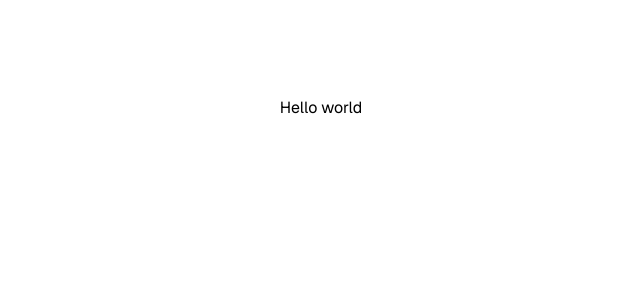
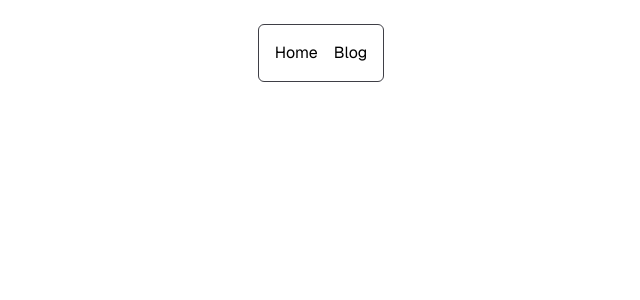
Before and after one commit to arbizen/portfolio, a Next.js app: page / in a window 1280 px wide. Shown: the top 300 px of the page, without its empty margins (319-959 px from the left). Built offline with nearby package versions, Linux system fonts and the light colour scheme.

Commit message:
feat: add header

```diff
--- a/src/app/layout.tsx
+++ b/src/app/layout.tsx
@@ -12,8 +12,8 @@ export default function RootLayout({
     <html lang="en" suppressHydrationWarning>
       <body className={GeistSans.className}>
         <ThemeProvider
+          defaultTheme="light"
           enableSystem
-          defaultTheme="light"
           attribute="class"
           disableTransitionOnChange
         >
--- a/src/app/page.tsx
+++ b/src/app/page.tsx
@@ -1,9 +1,12 @@
-import Image from "next/image";
+import Header from '@/components/header';
+import { Button } from '@/components/ui/button';
 
 export default function Home() {
   return (
-    <main className="flex min-h-screen flex-col items-center justify-between p-24">
-      Hello world
+    <main className="min-h-screen w-full dark:bg-zin-800">
+      <div className="flex w-full justify-center items-center">
+        <Header />
+      </div>
     </main>
   );
 }
--- /dev/null
+++ b/src/components/header.tsx
@@ -0,0 +1,24 @@
+import { cn } from '@/lib/utils';
+import { headerItems } from '@/data/header';
+import Link from 'next/link';
+
+interface HeaderProps {
+  className?: string;
+}
+
+export default function Header({ className }: HeaderProps) {
+  return (
+    <header
+      className={cn(
+        'rounded-md border border-zinc-700 px-4 py-4 mt-6 mx-auto w-auto flex gap-4',
+        className,
+      )}
+    >
+      {headerItems.map((item, i) => (
+        <Link key={i} href={item.path}>
+          {item.name}
+        </Link>
+      ))}
+    </header>
+  );
+}
--- /dev/null
+++ b/src/data/header.ts
@@ -0,0 +1,12 @@
+import { HeaderItem } from '@/types';
+
+export const headerItems: HeaderItem[] = [
+  {
+    name: 'Home',
+    path: '/',
+  },
+  {
+    name: 'Blog',
+    path: '/blog',
+  },
+];
--- /dev/null
+++ b/src/types/index.ts
@@ -0,0 +1,4 @@
+export type HeaderItem = {
+  name: string;
+  path: string;
+};
```
